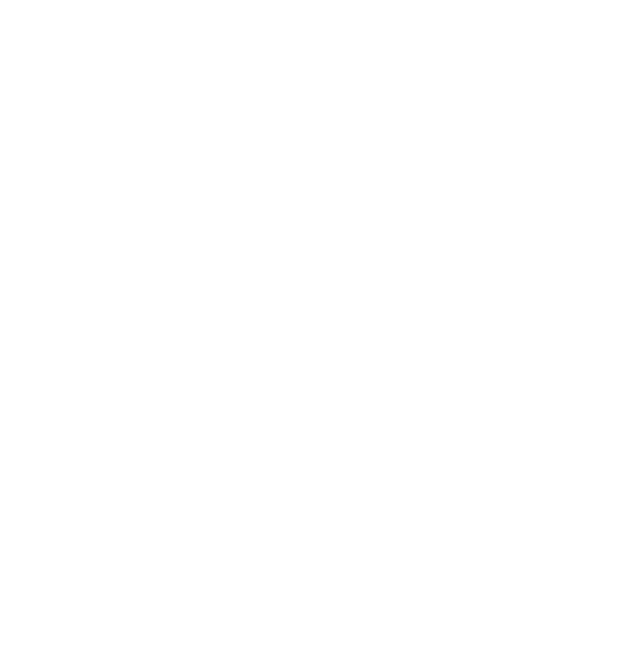
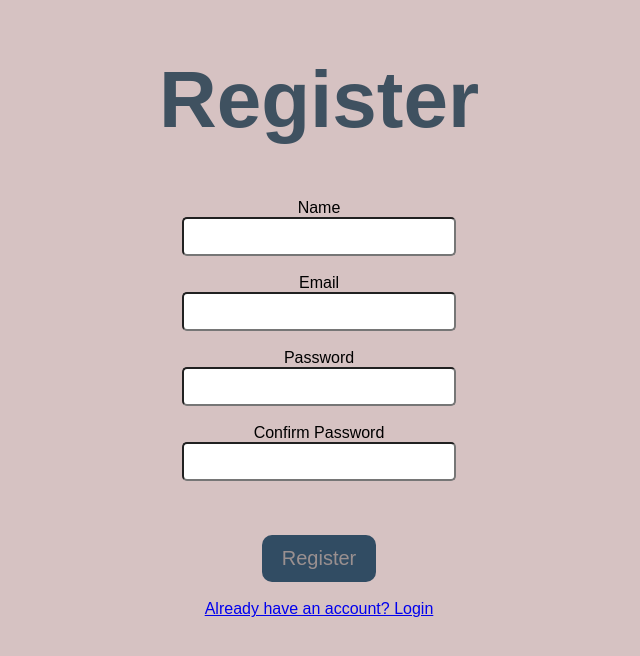
Before and after one commit to sakshisahoo33-arch/Jobhunter, a plain HTML site: page register.html in a window 1280 px wide. Shown: the whole page, without its empty margins (321-961 px from the left). Drawn offline with Linux system fonts and the light colour scheme.

Commit message:
Added frontend pages and CSS styling

```diff
--- a/css/style.css
+++ b/css/style.css
@@ -0,0 +1,34 @@
+body{
+    text-align:center;
+    font-family:Arial, sans-serif;
+    background-color:#d6c2c2;
+}
+
+h1{
+    color:#3f5160;
+    font-size:80px;
+}
+
+p{
+    font-size:40px;
+}
+
+button{
+    background-color:#314c63;
+    color:rgb(154, 144, 144);
+    border:none;
+    padding:12px 20px;
+    font-size:20px;
+    border-radius:10px;
+    cursor:pointer;
+}
+
+button:hover{
+    background-color:#1565c0;
+}
+
+input{
+    padding:10px;
+    width:250px;
+    border-radius:5px;
+}
--- /dev/null
+++ b/dashboard.html
@@ -0,0 +1,28 @@
+<!DOCTYPE html>
+<html>
+<head>
+    <title>Dashboard</title>
+    <link rel="stylesheet" href="css/style.css">
+</head>
+<body>
+
+    <h1>Dashboard</h1>
+
+    <p>Welcome to Job Hunter</p>
+
+    <a href="upload.html">
+        <button>Upload Resume</button>
+    </a>
+
+    <br><br>
+
+
+
+
+
+    <a href="index.html">
+        <button>Logout</button>
+    </a>
+
+</body>
+</html>
--- a/register.html
+++ b/register.html
@@ -0,0 +1,50 @@
+<!DOCTYPE html>
+<html>
+<head>
+    <title>Register</title>
+    <link rel="stylesheet" href="css/style.css">
+</head>
+<body>
+
+    <h1>Register</h1>
+
+    <form>
+
+        <label>Name</label>
+        <br>
+        <input type="text">
+
+        <br><br>
+
+        <label>Email</label>
+        <br>
+        <input type="email">
+
+        <br><br>
+
+        <label>Password</label>
+        <br>
+        <input type="password">
+
+        <br><br>
+
+        <label>Confirm Password</label>
+        <br>
+        <input type="password">
+
+        <br><br>
+
+        <br><br>
+
+        <a href="dashboard.html">
+            <button type="button">Register</button>
+        </a>
+
+        <br><br>
+
+        <a href="login.html">Already have an account? Login</a>
+
+    </form>
+
+</body>
+</html>
```
Also changed, not shown: index.html (+22 -0 lines), login.html (+32 -2 lines), upload.html (added, +24 -0 lines).
